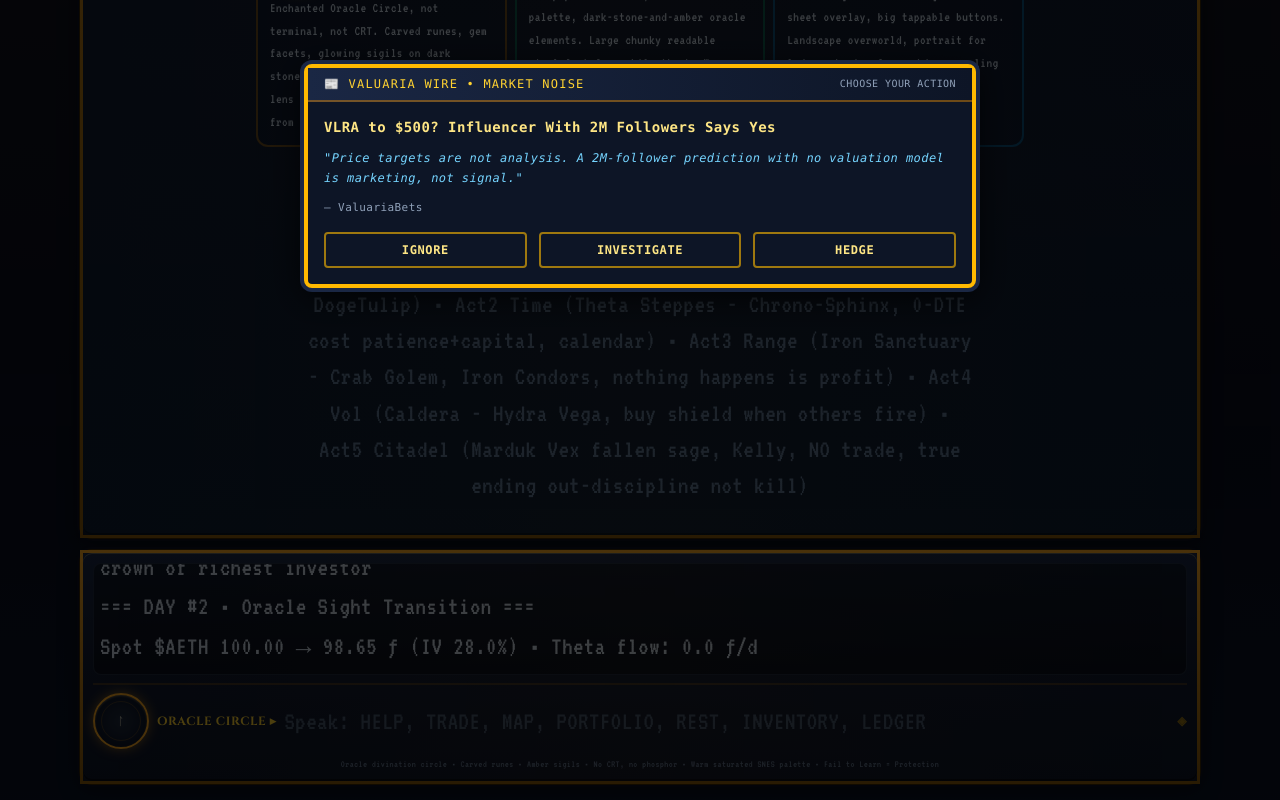
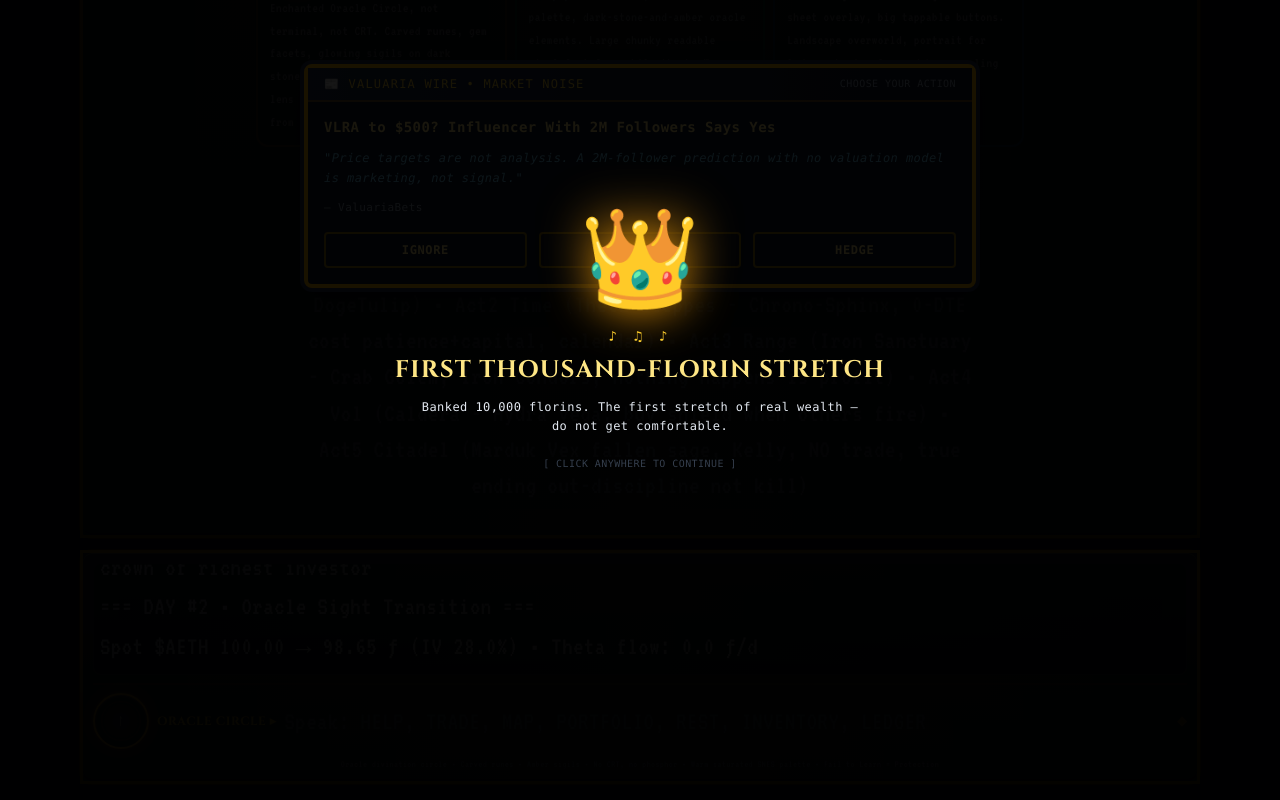
Before and after one commit to KidMystery/Retro, a React (Vite) app: page / in a window 1280 px wide. Both pictures are taken after a click on the button "REST +1 DAY". Shown: the part 1283-2083 px from the top of the page. Built offline with nearby package versions, Linux system fonts and the light colour scheme.

Commit message:
feat(game): wire dopamine badges — full-screen SNES fanfare on earn, badge shelf with locked greys in inventory

```diff
--- a/src/App.tsx
+++ b/src/App.tsx
@@ -56,6 +56,8 @@ import { pickNoiseEvents, NoiseEvent } from './lib/curriculum/noiseEvents';
 import { NoiseTicker } from './components/NoiseTicker';
 import { MarginEvent, MarginState, describeMarginDanger, marginUtilization } from './lib/curriculum/marginDanger';
 import { MarginMeter } from './components/MarginMeter';
+import { checkBadges, Badge } from './lib/curriculum/dopamineBadges';
+import { BadgeFanfare, BadgeShelf } from './components/BadgeFanfare';
 import { Play, Award, Save, User, Sparkles, Crown, Shield, BookOpen, Coins } from 'lucide-react';
 
 export default function App() {
@@ -162,6 +164,9 @@ export default function App() {
   const [marginWarning, setMarginWarning] = useState<MarginEvent | null>(null);
   const lastMarginUtilRef = useRef(-1);
   const marginEquity = player.florins + player.stockShares * assetQuote.spotPrice;
+  // ── Wiring 3: dopamine badge ladder ──
+  const [earnedBadgeIds, setEarnedBadgeIds] = useState<string[]>([]);
+  const [fanfareBadge, setFanfareBadge] = useState<Badge | null>(null);
 
   const [terminalLog, setTerminalLog] = useState<string[]>([
     '◈ Daen Alterspire awakens... Obsidian altar with floating amber runes, pulsing emerald core.',
@@ -448,7 +453,16 @@ export default function App() {
     const newDay = player.day + 1;
     const noise = pickNoiseEvents(newDay, marketPhase(newDay));
     if (noise.length > 0) setActiveNoise(noise[0]);
-  }, [assetQuote.spotPrice, assetQuote.iv, positions, player.day, player.grahamProtections, portfolioAnalysis.netTheta, triggerSanctuary]);
+
+    // Wiring 3: check the dopamine badge ladder against current equity.
+    const earned = checkBadges(marginEquity, 0, [], {});
+    const fresh = earned.filter(b => !earnedBadgeIds.includes(b.id));
+    if (fresh.length > 0) {
+      setEarnedBadgeIds(prev => [...prev, ...fresh.map(b => b.id)]);
+      setFanfareBadge(fresh[0]);
+      sound.playFanfare();
+    }
+  }, [assetQuote.spotPrice, assetQuote.iv, positions, player.day, player.grahamProtections, portfolioAnalysis.netTheta, triggerSanctuary, marginEquity, earnedBadgeIds]);
 
   const handleExecuteTrade = (contract: OptionContract, netCost: number, marginReq: number) => {
     sound.playCoinSound();
@@ -1248,6 +1262,7 @@ export default function App() {
           {currentView === 'INVENTORY' && (
             <InventoryModal
               player={player}
+              earnedBadgeIds={earnedBadgeIds}
               onUseItem={(itemType) => {
                 if (player.potions[itemType] <=0) return;
                 sound.playSecretChime();
@@ -1425,6 +1440,11 @@ export default function App() {
         {/* Wiring 1: market noise ticker popup */}
         {activeNoise && <NoiseTicker event={activeNoise} onChoose={handleNoiseChoice} />}
 
+        {/* Wiring 3: full-screen badge fanfare */}
+        {fanfareBadge && (
+          <BadgeFanfare badge={fanfareBadge} onDismiss={() => setFanfareBadge(null)} />
+        )}
+
         {activeModal === 'QUEST' && activeQuest && (
           <StoryDialogModal
             quest={activeQuest}
--- /dev/null
+++ b/src/components/BadgeFanfare.tsx
@@ -0,0 +1,46 @@
+import React from 'react';
+import { Badge, BADGES, badgeFanfare } from '../lib/curriculum/dopamineBadges';
+
+/** Wiring 3: full-screen SNES badge fanfare for a newly-earned badge. */
+export const BadgeFanfare: React.FC<{ badge: Badge; onDismiss: () => void }> = ({ badge, onDismiss }) => (
+  <div
+    className="fixed inset-0 z-50 bg-black/90 flex items-center justify-center cursor-pointer"
+    onClick={onDismiss}
+  >
+    <div className="text-center px-6 animate-bounce">
+      <div className="text-8xl mb-4 drop-shadow-[0_0_24px_rgba(245,158,11,0.9)]">{badge.icon}</div>
+      <div className="font-mono text-amber-300 tracking-[0.3em] text-sm mb-2">♪ ♫ ♪</div>
+      <h2 className="font-cinzel text-2xl font-bold text-amber-200 uppercase tracking-widest mb-3">
+        {badge.label}
+      </h2>
+      <p className="font-mono text-xs text-slate-200 max-w-md mx-auto leading-relaxed">{badge.description}</p>
+      <div className="font-mono text-[10px] text-slate-500 mt-5 animate-pulse">[ CLICK ANYWHERE TO CONTINUE ]</div>
+    </div>
+  </div>
+);
+
+/** Wiring 3: badge shelf for the pause/inventory modal — locked badges greyed out. */
+export const BadgeShelf: React.FC<{ earnedIds: string[] }> = ({ earnedIds }) => (
+  <div className="mt-4 border-t-2 border-amber-500/30 pt-3 px-4 pb-2">
+    <div className="font-mono text-xs text-amber-300 tracking-widest mb-2">🏅 BADGE SHELF — {earnedIds.length}/{BADGES.length} EARNED</div>
+    <div className="grid grid-cols-4 sm:grid-cols-6 gap-2">
+      {BADGES.map(b => {
+        const earned = earnedIds.includes(b.id);
+        return (
+          <div
+            key={b.id}
+            title={`${b.label} — ${b.description}`}
+            className={`p-2 rounded text-center border-2 ${earned
+              ? 'border-amber-400 bg-amber-400/10'
+              : 'border-slate-700 bg-slate-900/60 opacity-50 grayscale'}`}
+          >
+            <div className="text-xl leading-none">{earned ? b.icon : '🔒'}</div>
+            <div className={`font-mono text-[8px] mt-1 leading-tight ${earned ? 'text-amber-200' : 'text-slate-500'}`}>
+              {b.label.toUpperCase()}
+            </div>
+          </div>
+        );
+      })}
+    </div>
+  </div>
+);
--- a/src/components/InventoryModal.tsx
+++ b/src/components/InventoryModal.tsx
@@ -1,15 +1,17 @@
 import React from 'react';
+import { BadgeShelf } from './BadgeFanfare';
 import { PlayerStats } from '../types';
 import { INTELLIGENT_INVESTOR_LESSONS } from '../lib/intelligentInvestorData';
 import { Heart, Sparkles, Crown, Shield, Coins, BookOpen, Zap, X } from 'lucide-react';
 
 interface InventoryModalProps {
   player: PlayerStats;
+  earnedBadgeIds?: string[];
   onUseItem: (itemType: 'healthElixir' | 'ivStabilizer' | 'timeHourglass') => void;
   onClose: () => void;
 }
 
-export const InventoryModal: React.FC<InventoryModalProps> = ({ player, onUseItem, onClose }) => {
+export const InventoryModal: React.FC<InventoryModalProps> = ({ player, earnedBadgeIds = [], onUseItem, onClose }) => {
   return (
     <div className="fixed inset-0 z-50 bg-black/85 flex items-end md:items-center justify-center p-0 md:p-4 backdrop-blur-sm">
       <div className="oracle-bottom-sheet w-full max-w-4xl max-h-[92vh] flex flex-col overflow-hidden">
@@ -99,6 +101,9 @@ export const InventoryModal: React.FC<InventoryModalProps> = ({ player, onUseIte
           </div>
         </div>
 
+        {/* Wiring 3: badge shelf — locked badges shown greyed */}
+        <BadgeShelf earnedIds={earnedBadgeIds} />
+
         <div className="p-3 border-t-2 border-amber-500/20 bg-slate-950 flex justify-between items-center">
           <span className="text-[11px] text-slate-500">Inventory = potions + relics + Graham shields • Oracle Bond Lv {player.oracleBondLevel?.toFixed(1)}/5 • True ending: richest investor = survival first</span>
           <button onClick={onClose} className="snes-btn-primary px-4 py-1.5 rounded-xl text-xs">RETURN</button>
```
